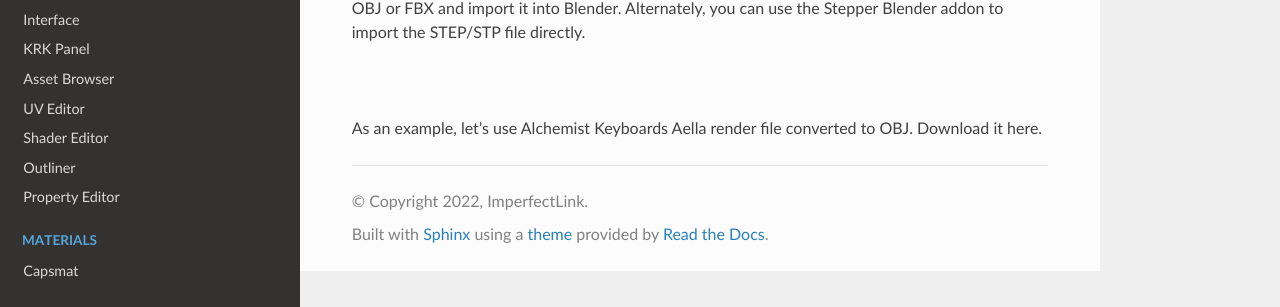
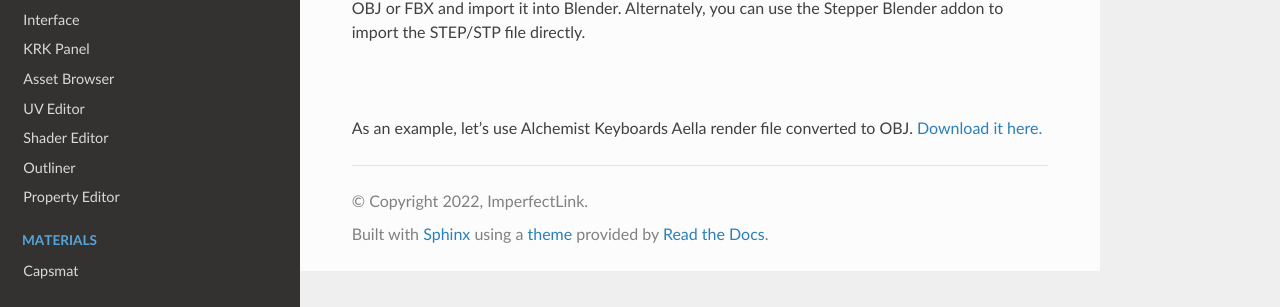
Before and after one commit to imperfectlink/KeyboardRenderKit, a Sphinx documentation site: the page built from docs/source/board_custom.rst, in a window 1280 px wide. Shown: the part 187-494 px from the top of the page. Built offline with Sphinx 7.4.7 and the Read the Docs theme 2.0.0, drawn with Linux system fonts in a browser that asks for light colours; part of the change alters nothing that is shown.

```diff
--- a/docs/source/board_custom.rst
+++ b/docs/source/board_custom.rst
@@ -5,4 +5,4 @@ This tutorial isn't going to cover export settings from your CAD software. Expor
 
 |
 
-As an example, let's use Alchemist Keyboards Aella render file converted to OBJ. Download it here.
+As an example, let's use Alchemist Keyboards Aella render file converted to OBJ. `Download it here. <files/AKB_Aella.obj>`_
```
